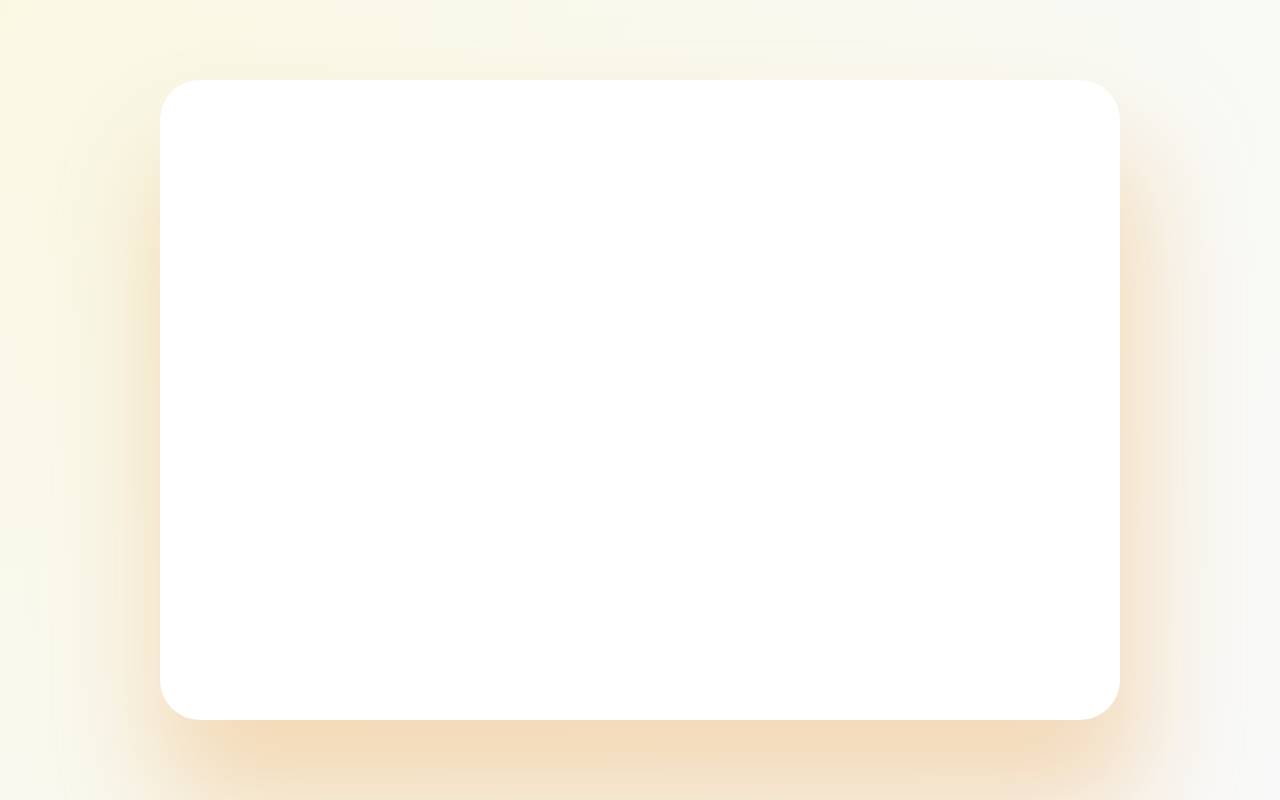
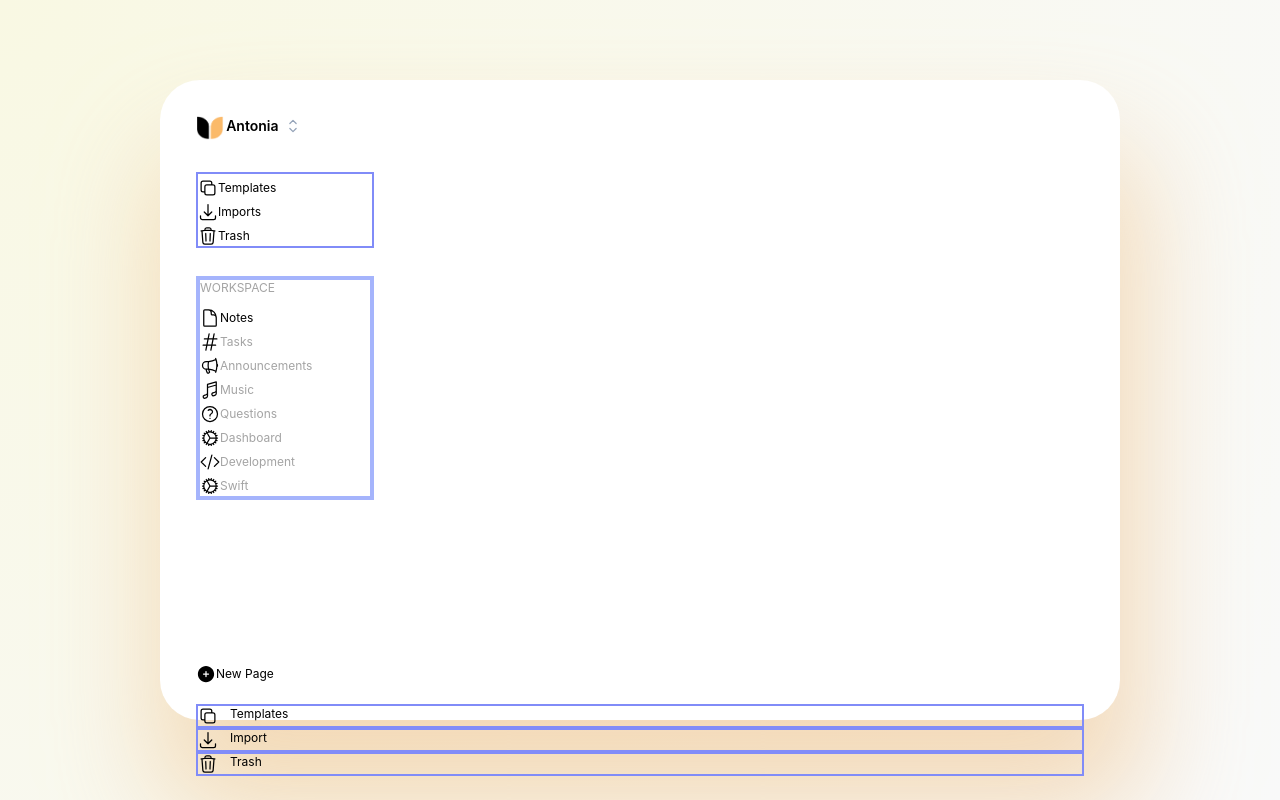
Before and after one commit to AntoniaGranit/wudpecker-task, a React (Create React App) app: page / in a window 1280 px wide. Shown: the top 800 px of the page. Built offline with nearby package versions, Linux system fonts and the light colour scheme.

Commit message:
finish hardcoded menu & mapped menu component

```diff
--- a/package.json
+++ b/package.json
@@ -3,6 +3,7 @@
   "version": "0.1.0",
   "private": true,
   "dependencies": {
+    "@heroicons/react": "^2.0.18",
     "@testing-library/jest-dom": "^5.17.0",
     "@testing-library/react": "^13.4.0",
     "@testing-library/user-event": "^13.5.0",
--- a/src/App.js
+++ b/src/App.js
@@ -1,10 +1,15 @@
+import Menu from "./components/Menu";
+import MenuItem from "./components/MenuItem";
+
 const App = () => {
   return (
     <main className="bg-gradient h-screen w-screen flex justify-center items-center">
-      <div className="bg-white m-auto w-9/12 h-90 rounded-4xl shadow-3xl">
+      <div className="bg-white m-auto w-9/12 h-90 p-9 rounded-4xl shadow-3xl">
+        <Menu />
+        <MenuItem />
       </div>
     </main>
   );
-}
+};
 
 export default App;
--- a/src/components/Menu.js
+++ b/src/components/Menu.js
@@ -0,0 +1,93 @@
+import Logo from "../assets/logo.png";
+import {
+  ArrowDownTrayIcon,
+  ChevronUpDownIcon,
+  CodeBracketIcon,
+  CogIcon,
+  DocumentIcon,
+  HashtagIcon,
+  MegaphoneIcon,
+  MusicalNoteIcon,
+  QuestionMarkCircleIcon,
+  Square2StackIcon,
+  TrashIcon,
+} from "@heroicons/react/24/outline";
+import { PlusCircleIcon } from "@heroicons/react/24/solid";
+
+const Menu = () => {
+  return (
+    <div className="flex flex-col h-full w-1/5">
+      <div className="flex justify-between w-3/5 pb-8">
+        <img src={Logo} alt="logo" className="h-6 w-7" />
+        <div className="flex gap-1">
+          <p className="text-sm font-semibold">Antonia</p>
+          <ChevronUpDownIcon className="h-5 w-5 text-slate-400" />
+        </div>
+      </div>
+      <nav className="flex flex-col h-full gap-7">
+        <div className="flex flex-col h-auto gap-3 border-2 border-indigo-400">
+          <ul>
+            <li>
+              <Square2StackIcon className="h-5 w-5 inline-block" />
+              <p className="text-xs inline-block">Templates</p>
+            </li>
+            <li>
+              <ArrowDownTrayIcon className="h-5 w-5 inline-block" />
+              <p className="text-xs inline-block">Imports</p>
+            </li>
+            <li>
+              <TrashIcon className="h-5 w-5 inline-block" />
+              <p className="text-xs inline-block">Trash</p>
+            </li>
+          </ul>
+        </div>
+        <div className="flex flex-col h-fit border-4 border-indigo-300">
+          <p className="text-xs text-lightgrey pb-2">WORKSPACE</p>
+          <ul>
+            <li>
+              <DocumentIcon className="h-5 w-5 inline-block" />
+              <p className="text-xs inline-block">Notes</p>
+            </li>
+            <li>
+              <HashtagIcon className="h-5 w-5 inline-block" />
+              <p className="text-xs inline-block text-lightgrey">Tasks</p>
+            </li>
+            <li>
+              <MegaphoneIcon className="h-5 w-5 inline-block" />
+              <p className="text-xs inline-block text-lightgrey">
+                Announcements
+              </p>
+            </li>
+            <li>
+              <MusicalNoteIcon className="h-5 w-5 inline-block" />
+              <p className="text-xs inline-block text-lightgrey">Music</p>
+            </li>
+            <li>
+              <QuestionMarkCircleIcon className="h-5 w-5 inline-block" />
+              <p className="text-xs inline-block text-lightgrey">Questions</p>
+            </li>
+            <li>
+              <CogIcon className="h-5 w-5 inline-block" />
+              <p className="text-xs inline-block text-lightgrey">Dashboard</p>
+            </li>
+            <li>
+              <CodeBracketIcon className="h-5 w-5 inline-block" />
+              <p className="text-xs inline-block text-lightgrey">Development</p>
+            </li>
+            <li>
+              <CogIcon className="h-5 w-5 inline-block" />
+              <p className="text-xs inline-block text-lightgrey">Swift</p>
+            </li>
+          </ul>
+        </div>
+        <span class="flex-grow"></span>
+        <div className="flex items-center">
+          <PlusCircleIcon className="h-5 w-5 inline-block" />
+          <p className="text-xs inline-block">New Page</p>
+        </div>
+      </nav>
+    </div>
+  );
+};
+
+export default Menu;
--- /dev/null
+++ b/src/components/MenuItem.js
@@ -0,0 +1,126 @@
+import {
+  ArrowDownTrayIcon,
+  ChevronUpDownIcon,
+  CodeBracketIcon,
+  CogIcon,
+  DocumentIcon,
+  HashtagIcon,
+  MegaphoneIcon,
+  MusicalNoteIcon,
+  QuestionMarkCircleIcon,
+  Square2StackIcon,
+  TrashIcon,
+} from "@heroicons/react/24/outline";
+
+const MenuItem = () => {
+  const MainLinks = [
+    {
+      id: 1,
+      icon: Square2StackIcon,
+      title: "Templates",
+    },
+    {
+      id: 2,
+      icon: ArrowDownTrayIcon,
+      title: "Import",
+    },
+    {
+      id: 3,
+      icon: TrashIcon,
+      title: "Trash",
+    },
+  ];
+
+  const WorkspaceLinks = [
+    {
+      id: 1,
+      icon: DocumentIcon,
+      title: "Notes",
+    },
+    {
+      id: 2,
+      icon: HashtagIcon,
+      title: "Tasks",
+    },
+    {
+      id: 3,
+      icon: MegaphoneIcon,
+      title: "Announcements",
+    },
+    {
+      id: 4,
+      icon: MusicalNoteIcon,
+      title: "Music",
+    },
+    {
+      id: 5,
+      icon: QuestionMarkCircleIcon,
+      title: "Questions",
+    },
+    {
+      id: 6,
+      icon: CogIcon,
+      title: "Dashboard",
+    },
+    {
+      id: 7,
+      icon: CodeBracketIcon,
+      title: "Development",
+    },
+    {
+      id: 8,
+      icon: CogIcon,
+      title: "Swift",
+    },
+  ];
+
+  const Menus = [MainLinks, WorkspaceLinks];
+
+  return Menus.map((menu, menuIndex) => (
+    <div className="py-5 border-indigo-400" key={menuIndex}>
+      {menu.map((item, itemIndex) => {
+        const Icon = item.icon;
+        return (
+          <div
+            key={itemIndex}
+            className="flex h-auto gap-3 border-2 border-indigo-400"
+          >
+            <Icon className="h-5 w-5 inline-block" />
+            <p className="text-xs inline-block">{item.title}</p>
+          </div>
+        );
+      })}
+    </div>
+  ));
+
+  //   return (
+  //     <div>
+  //       <ul>
+  //         {MainLinks.map((item) => {
+  //           const Icon = item.icon;
+  //           return (
+  //             <div className="flex h-auto gap-3 border-2 border-indigo-400">
+  //               <Icon className="h-5 w-5 inline-block" />
+  //               <p className="text-xs inline-block">{item.title}</p>
+  //             </div>
+  //           );
+  //         })}
+  //       </ul>
+  //       <div>
+  //         <ul>
+  //           {WorkspaceLinks.map((item) => {
+  //             const Icon = item.icon;
+  //             return (
+  //               <div className="flex h-auto gap-3 border-2 border-indigo-400">
+  //                 <Icon className="h-5 w-5 inline-block" />
+  //                 <p className="text-xs inline-block">{item.title}</p>
+  //               </div>
+  //             );
+  //           })}
+  //         </ul>
+  //       </div>
+  //     </div>
+  //   );
+};
+
+export default MenuItem;
--- a/tailwind.config.js
+++ b/tailwind.config.js
@@ -10,6 +10,7 @@ module.exports = {
       },
       colors: {
         'primary-orange': '#FAA84E',
+        'lightgrey': '#A4A4A4',
       },
       borderRadius: {
         '4xl': '2.5rem',
@@ -24,7 +25,6 @@ module.exports = {
         'gradient': 'radial-gradient(circle at left top, #F9F8E3 , #F9F9F9)',
       },
       fontSize: {
-        'xl': '1.5rem', // Add a new font size utility called 'xl'
       },
     },
   },
```
Also changed, not shown: src/assets/logo.png (added), 1 other file (tests, documents, lock files or other folders).
